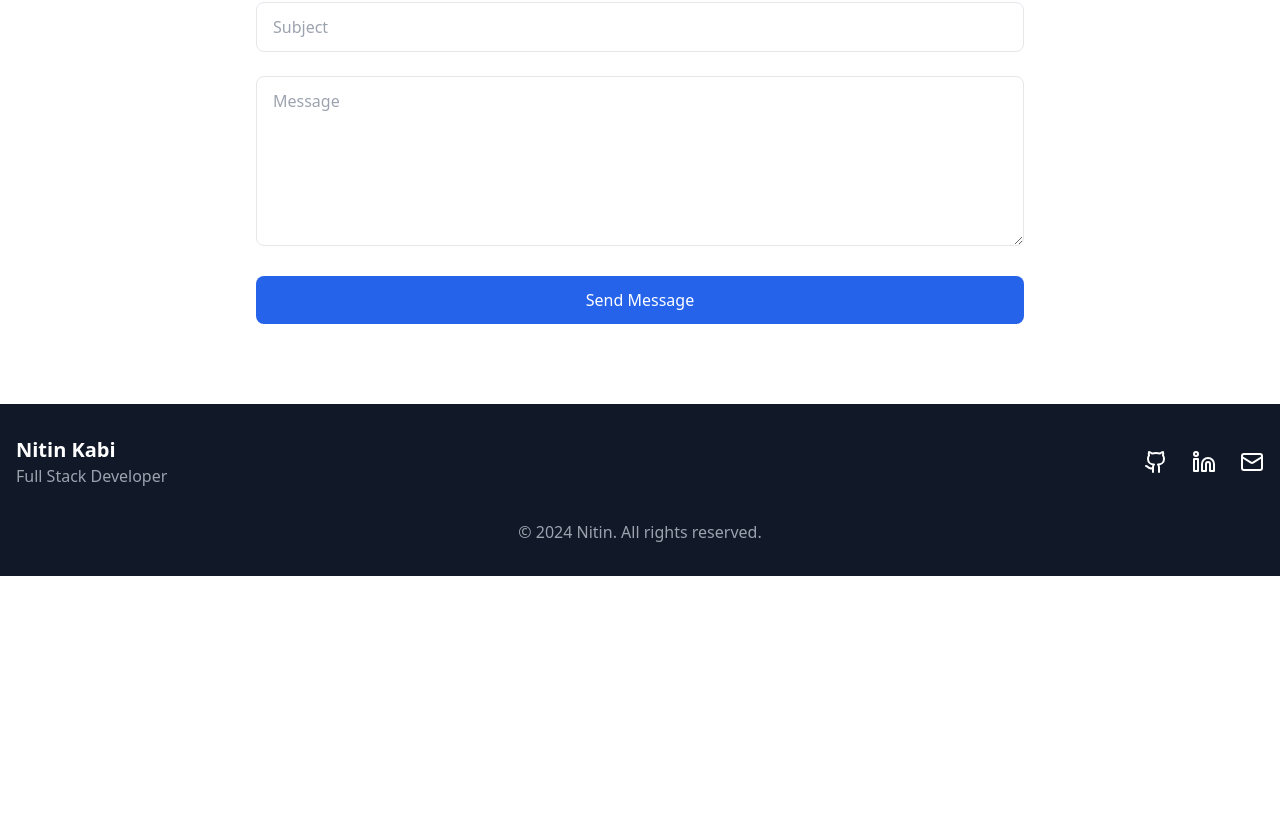
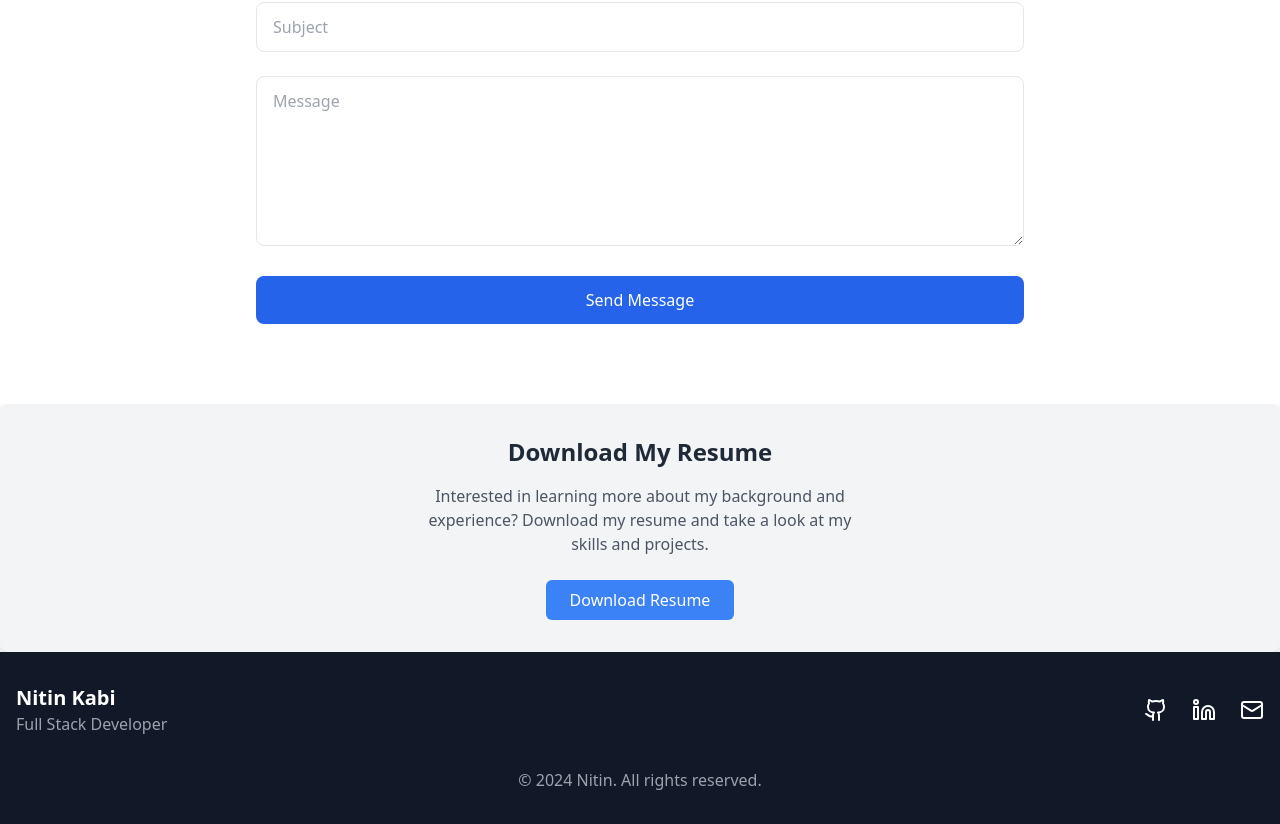
Before and after one commit to nitin00201/portfolio, a React (Vite) app: page / in a window 1280 px wide. Shown: the part 2495-3319 px from the top of the page. Before the commit the page ends 3071 px from the top, so only its background shows below. Built offline with nearby package versions, Linux system fonts and the light colour scheme.

Commit message:
resume button added

```diff
--- a/package.json
+++ b/package.json
@@ -12,7 +12,8 @@
   "dependencies": {
     "lucide-react": "^0.454.0",
     "react": "^18.3.1",
-    "react-dom": "^18.3.1"
+    "react-dom": "^18.3.1",
+    "react-router-dom": "^6.27.0"
   },
   "devDependencies": {
     "@eslint/js": "^9.13.0",
--- a/src/components/Portfolio.jsx
+++ b/src/components/Portfolio.jsx
@@ -1,5 +1,20 @@
 import React, { useState, useEffect } from 'react';
-import { ChevronUp, Mail, GithubIcon, Linkedin, ExternalLink, Menu, X } from 'lucide-react';
+import {  } from 'lucide-react';
+import {
+
+  Twitter, ChevronUp, Mail, GithubIcon, Linkedin, ExternalLink, Menu, X,
+  UserCircle,
+  FolderGit2,
+  MessageCircle,
+  Shield,
+  FileText,
+  FileDown,
+  Eye,
+  Code2,
+  MapPin,
+  Phone
+} from 'lucide-react';
+import ResumeDownload from './ResumeDownload';
 
 const Portfolio = () => {
   const [isScrolled, setIsScrolled] = useState(false);
@@ -270,6 +285,7 @@ const Portfolio = () => {
           </div>
         </div>
       </section>
+      <ResumeDownload/>
 
       {/* Footer */}
       <footer className="bg-gray-900 text-white py-8">
--- /dev/null
+++ b/src/components/ResumeDownload.jsx
@@ -0,0 +1,30 @@
+import React from "react";
+
+const ResumeDownload = () => {
+  const handleDownload = () => {
+    // Link to your resume file
+    const link = document.createElement("a");
+    link.href = "https://drive.google.com/file/d/1qa3GKhOKT6fvJ1HAHldpwhgQm6hjRcPB/view?usp=sharing"; // replace with actual resume file path
+    link.download = "nitin_kabi_resume.pdf";
+    link.click();
+  };
+
+  return (
+    <div className="flex flex-col items-center justify-center py-8 px-4 bg-gray-100 rounded-lg shadow-md">
+      <h2 className="text-2xl font-semibold text-gray-800 mb-4">
+        Download My Resume
+      </h2>
+      <p className="text-gray-600 mb-6 text-center max-w-md">
+        Interested in learning more about my background and experience? Download my resume and take a look at my skills and projects.
+      </p>
+      <button
+        onClick={handleDownload}
+        className="bg-blue-500 text-white px-6 py-2 rounded-md font-medium hover:bg-blue-600 transition-all duration-300"
+      >
+        Download Resume
+      </button>
+    </div>
+  );
+};
+
+export default ResumeDownload;
```
Also changed, not shown: 1 other file (tests, documents, lock files or other folders).
